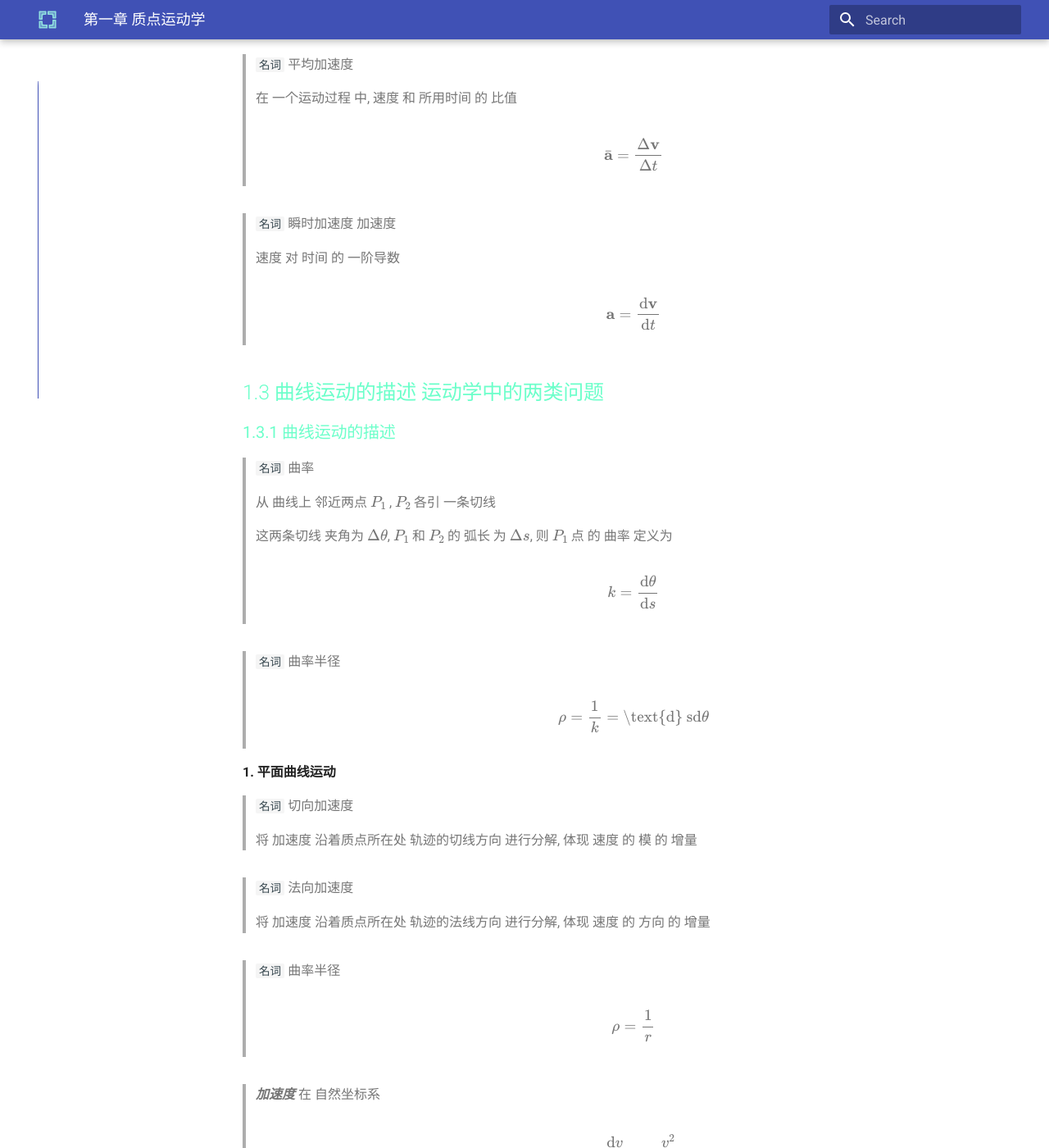
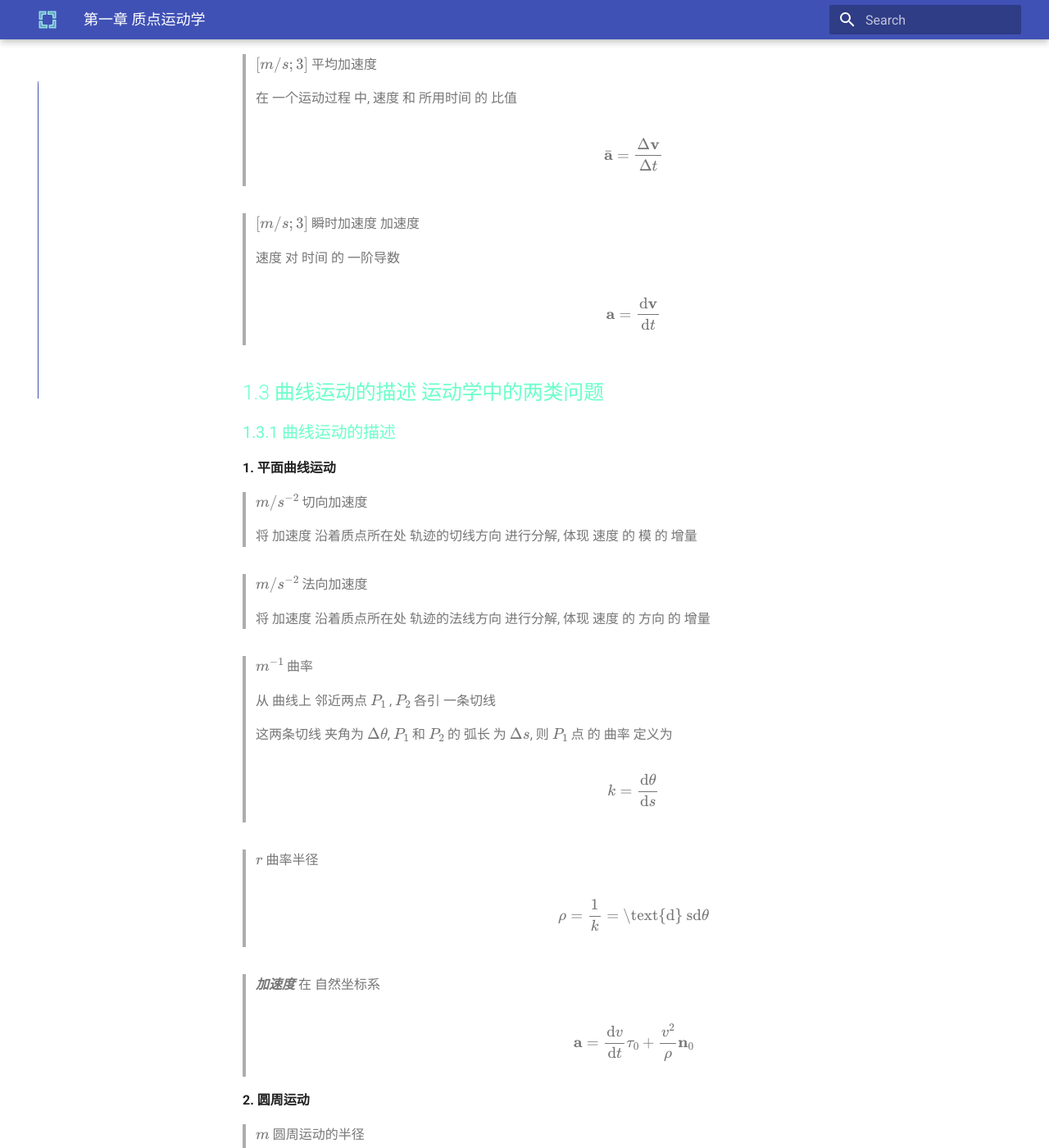
Before and after one commit to FleetingLore/dxwl, an MkDocs documentation site: the page built from docs/1.md, in a window 1280 px wide and 1400 px high, scrolled down 3819 px. Shown: the whole window at 82% size. Built offline with MkDocs 1.6.1 and Material for MkDocs 9.7.7, drawn with Linux system fonts in a browser that asks for light colours; some of the changed text lies outside the part shown.

Commit message:
重新表示物理量

```diff
--- a/docs/1.md
+++ b/docs/1.md
@@ -73,7 +73,7 @@
 
 ### 1.2.1  位置矢量
 
-> `名词`
+> $[m \text{/} s; 3]$
 >
 > 参考系中 从 原点 到 此物体 的 矢量
 >
@@ -100,14 +100,14 @@
 
 ### 1.2.2  位移
 
-> `名词`
+> $m$
 >
 > 在 一个运动过程 中, 末位置 与 初位置 的 差
 >
 > $$\Delta \mathbf{r} = \mathbf{r} _2 - \mathbf{r} _1$$
 
 ---
->  ***位移*** 在 空间直角坐标系
+> ***位移*** 在 空间直角坐标系
 >
 > > 用 坐标 表示 位移
 > >
@@ -119,27 +119,27 @@
 > > $$| \Delta \mathbf{r} | = \sqrt{\Delta x ^2 + \Delta y ^2 + \Delta z ^2}$$
 
 ---
-> `名词`  路程
+> $m$  路程
 >
 > 物体 运动经过的曲线段 的长度
 
 ### 1.2.3  速度
 
-> `名词`  平均速度
+> $[m \text{/} s; 3]$  平均速度
 >
 > 在 一个运动过程 中, 位移 和 所用时间 的 比值
 >
 > $$\bar{\mathbf{v}} = \frac{\Delta \mathbf{r}}{\Delta t}$$
 
 ---
-> `名词`  瞬时速度  速度
+> $[m \text{/} s; 3]$  瞬时速度  速度
 >
 > 位矢 对 时间 的 一阶导数
 >
 > $$\mathbf{v} = \frac{\text{d} \mathbf{r}}{\text{d} t}$$
 
 ---
-> `名词`  瞬时速率  速率
+> $[m \text{/} s; 3]$  瞬时速率  速率
 >
 > 质点 在 单位时间 经过 的 路程
 >
@@ -149,14 +149,14 @@
 
 ### 1.2.4  加速度
 
-> `名词`  平均加速度
+> $[m \text{/} s; 3]$  平均加速度
 >
 > 在 一个运动过程 中, 速度 和 所用时间 的 比值
 >
 > $$\bar{\mathbf{a}} = \frac{\Delta \mathbf{v}}{\Delta t}$$
 
 ---
-> `名词`  瞬时加速度  加速度
+> $[m \text{/} s; 3]$  瞬时加速度  加速度
 >
 > 速度 对 时间 的 一阶导数
 >
@@ -166,7 +166,19 @@
 
 ### 1.3.1  曲线运动的描述
 
-> `名词`  曲率
+**1. 平面曲线运动**
+
+> $m \text{/} s ^{- 2}$  切向加速度
+>
+> 将 加速度 沿着质点所在处 轨迹的切线方向 进行分解, 体现 速度 的 模 的 增量
+
+---
+> $m \text{/} s ^{- 2}$  法向加速度
+>
+> 将 加速度 沿着质点所在处 轨迹的法线方向 进行分解, 体现 速度 的 方向 的 增量
+
+---
+> $m ^{- 1}$  曲率
 >
 > 从 曲线上 邻近两点 $P _1$ , $P _2$ 各引 一条切线
 >
@@ -175,25 +187,9 @@
 > $$k = \frac{\text{d} \theta}{\text{d} s}$$
 
 ---
-> `名词`  曲率半径
+> $r$  曲率半径
 >
 > $$\rho = \frac{1}{k} = \text{\text{d} s}{\text{d} \theta}$$
-
-**1. 平面曲线运动**
-
-> `名词`  切向加速度
->
-> 将 加速度 沿着质点所在处 轨迹的切线方向 进行分解, 体现 速度 的 模 的 增量
-
----
-> `名词`  法向加速度
->
-> 将 加速度 沿着质点所在处 轨迹的法线方向 进行分解, 体现 速度 的 方向 的 增量
-
----
-> `名词`  曲率半径
->
-> $$\rho = \frac{1}{r}$$
 
 ---
 > ***加速度***  在 自然坐标系
@@ -202,7 +198,7 @@
 
 **2. 圆周运动**
 
-> `名词`
+> $m$  圆周运动的半径
 >
 > 半径 是 轨迹 的 函数
 >
@@ -229,12 +225,12 @@
 > $$\mathbf{a} _n = \frac{v ^2}{\rho} = \frac{v ^2}{R} \mathbf{n} _0$$
 
 ---
-> `名词`  角速度
+> $s ^{- 1}$  角速度
 >
 > $$\omega = \frac{\text{d} \theta}{\text{d} t}$$
 
 ---
-> `名词`  角加速度
+> $s ^{- 2}$  角加速度
 >
 > $$\alpha = \frac{\text{d} ^2 \omega}{\text{d} t ^2}$$
 
@@ -264,11 +260,11 @@
 
 ## 1.4  相对运动
 
-> `名词`  绝对位矢, 牵连位矢, 相对位矢
+> $[m; 3]$  绝对位矢  牵连位矢  相对位矢
 >
 > $$\mathbf{r} = \mathbf{r} _0 + \mathbf{r} ^{\prime}$$
 
 ---
-> `名词`  相对位矢
+> $[m; 3]$  两点间 相对位矢
 >
 > $$\mathbf{r} _{B A} = \mathbf{r} _B - \mathbf{r} _A$$
```
Also changed, not shown: docs/2.md (+8 -0 lines).
